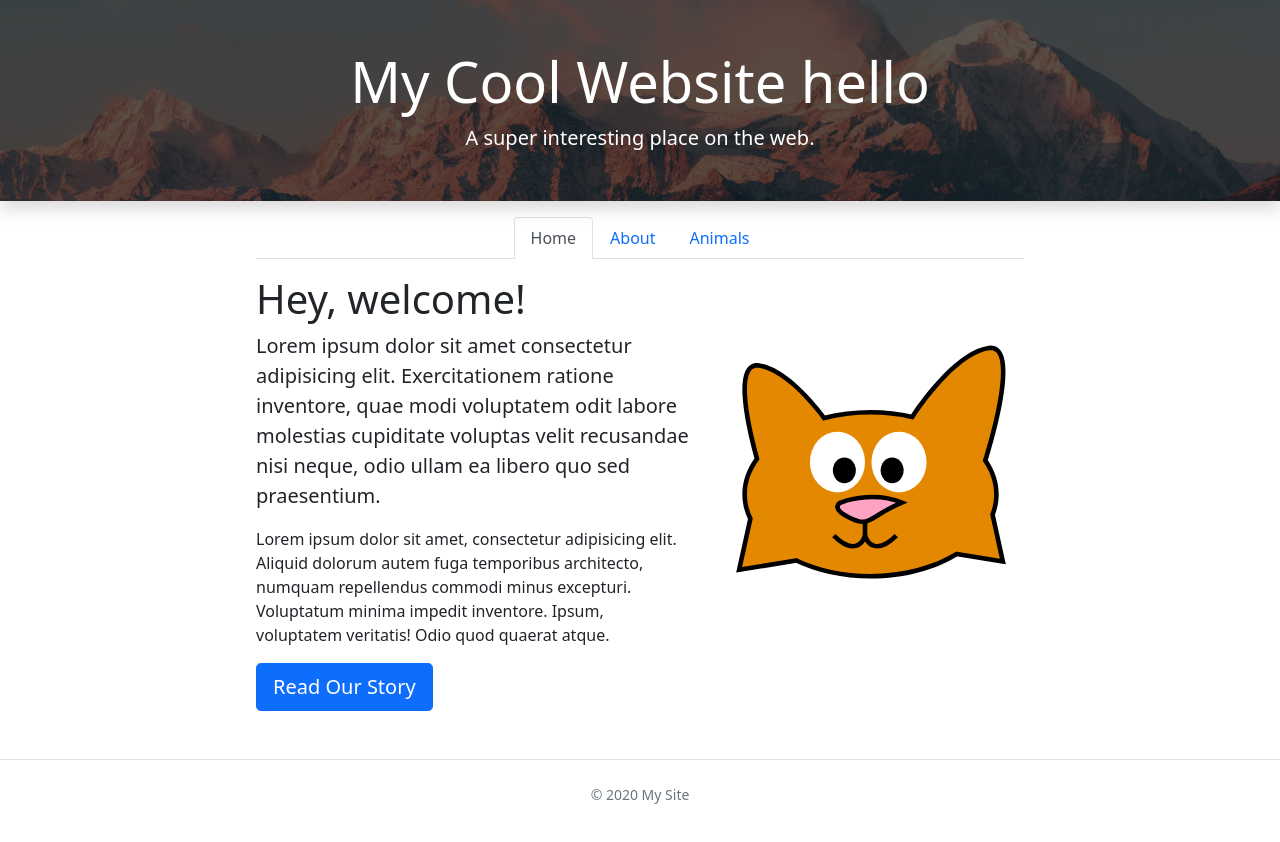
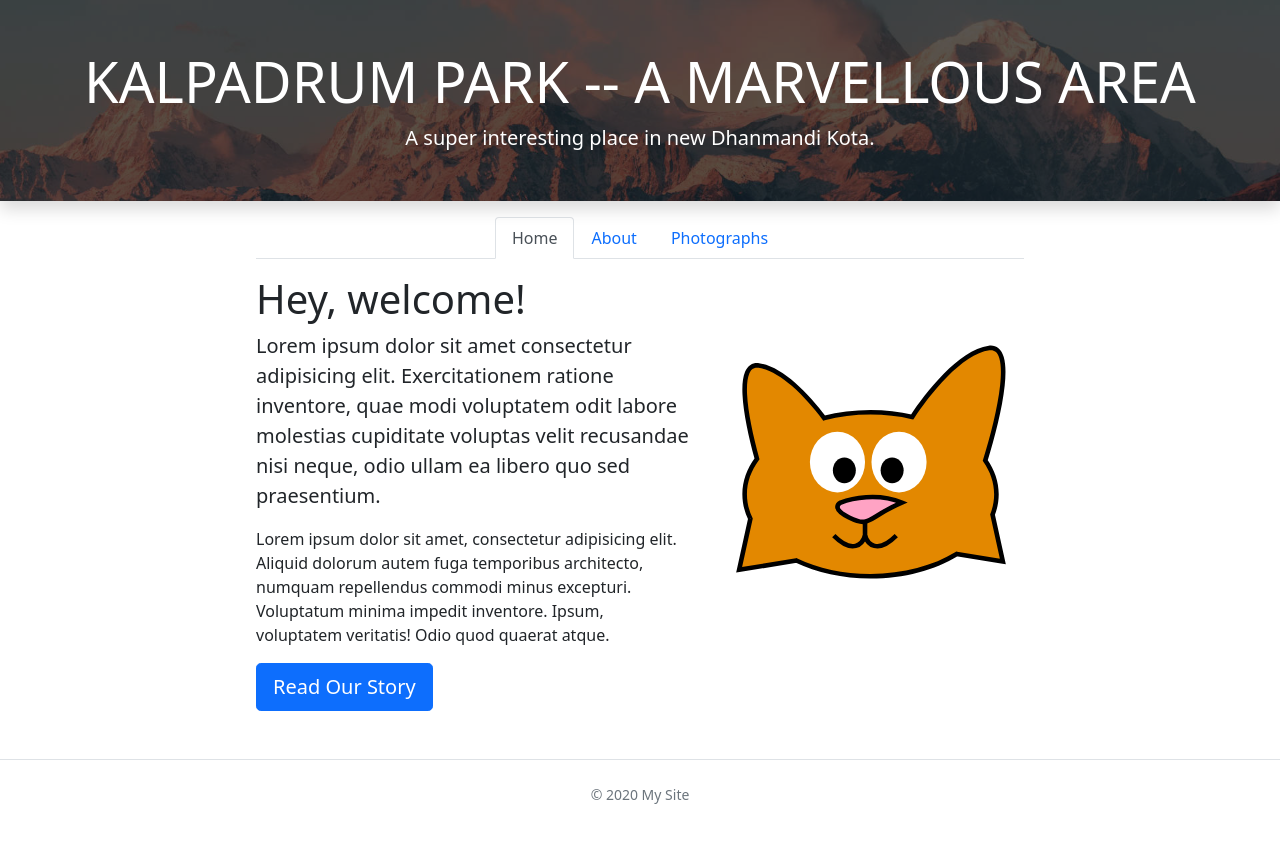
Before and after one commit to Dipak604/Kalpadrumpark, a plain HTML site: page index.html in a window 1280 px wide. Drawn offline with nearby package versions, Linux system fonts and the light colour scheme.

Commit message:
Update index.html
Changed again

```diff
--- a/index.html
+++ b/index.html
@@ -8,8 +8,8 @@
   </head>
   <body>
     <div class="my-bg-photo bg-secondary text-white py-5 text-center shadow">
-      <h1 class="display-4">My Cool Website  hello</h1>
-      <p class="lead mb-0">A super interesting place on the web.</p>
+      <h1 class="display-4">KALPADRUM PARK -- A MARVELLOUS AREA</h1>
+      <p class="lead mb-0">A super interesting place in new Dhanmandi Kota.</p>
     </div>
 
     <div class="container my-custom-container pt-3">
@@ -22,7 +22,7 @@
             <a class="nav-link" href="about.html">About</a>
           </li>
           <li class="nav-item">
-            <a class="nav-link" href="animals.html">Animals</a>
+            <a class="nav-link" href="animals.html">Photographs</a>
           </li>
         </ul>
       </nav>
```
